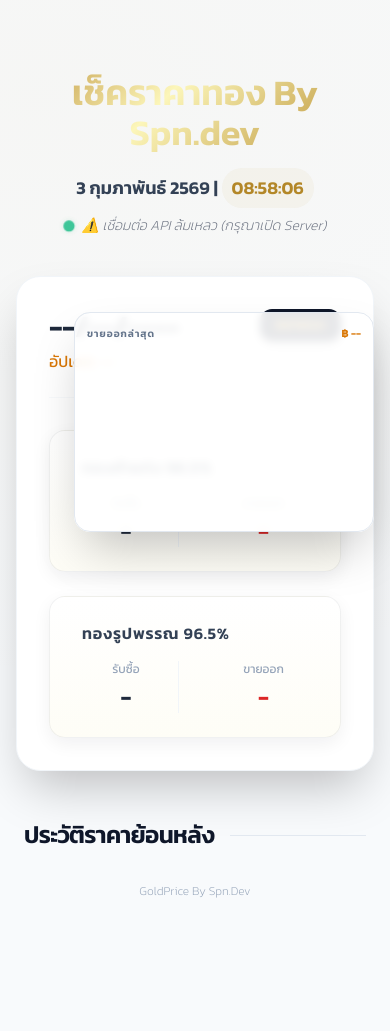
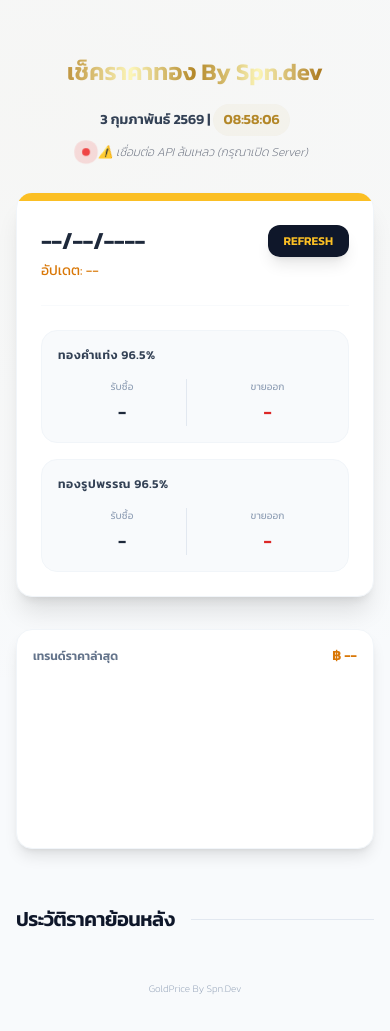
Before and after one commit to rewz0403/GoldPriceBySpn.Dev, a website: page index.html in a window 390 px wide. Before the commit the page ends 971 px from the top, so only its background shows below. Drawn offline with nearby package versions, Linux system fonts and the light colour scheme; no server answers.

```diff
--- a/index.html
+++ b/index.html
@@ -6,81 +6,120 @@
     <title>GoldPrice By Spn.Dev</title>
     <link rel="stylesheet" href="style.css">
     <script src="https://cdn.tailwindcss.com"></script>
+    <style>
+        /* เพิ่มสไตล์เล็กน้อยเพื่อช่วยเรื่อง Responsive */
+        .text-gold-gradient {
+            background: linear-gradient(to right, #bf953f, #fcf6ba, #b38728, #fbf5b7, #aa771c);
+            -webkit-background-clip: text;
+            -webkit-text-fill-color: transparent;
+        }
+        .dot-live {
+            height: 8px;
+            width: 8px;
+            background-color: #ef4444;
+            border-radius: 50%;
+            display: inline-block;
+            margin-right: 8px;
+            animation: pulse 1.5s infinite;
+        }
+        @keyframes pulse {
+            0% { transform: scale(0.95); box-shadow: 0 0 0 0 rgba(239, 68, 68, 0.7); }
+            70% { transform: scale(1); box-shadow: 0 0 0 10px rgba(239, 68, 68, 0); }
+            100% { transform: scale(0.95); box-shadow: 0 0 0 0 rgba(239, 68, 68, 0); }
+        }
+    </style>
 </head>
-<body class="bg-slate-50"   >
-    <div class="container mx-auto px-4 py-12 max-w-2xl">
-        <header class="text-center mb-10">
-            <h1 class="text-4xl font-bold text-gold-gradient mb-4">เช็คราคาทอง By Spn.dev</h1>
-            <div id="current-now" class="text-slate-700 font-semibold text-lg mb-2">
+<body class="bg-slate-50 antialiased">
+    <div class="container mx-auto px-4 py-8 md:py-12 max-w-2xl">
+        <header class="text-center mb-8 md:mb-10">
+            <h1 class="text-2xl md:text-4xl font-bold text-gold-gradient mb-4">เช็คราคาทอง By Spn.dev</h1>
+            <div id="current-now" class="text-slate-700 font-semibold text-sm md:text-lg mb-2">
                 <span id="current-date">--/--/----</span> | <span id="current-time">00:00:00</span>
             </div>
             <div class="flex justify-center items-center text-slate-500">
                 <span class="dot-live"></span>
-                <p id="update-status" class="text-sm italic font-light">กำลังเชื่อมต่อฐานข้อมูล...</p>
+                <p id="update-status" class="text-xs md:text-sm italic font-light">กำลังเชื่อมต่อฐานข้อมูล...</p>
             </div>
         </header>
 
-        <main class="bg-white rounded-3xl shadow-2xl overflow-hidden border border-slate-100">
-            <div class="card-accent"></div>
-            <div class="p-8">
-                <div class="flex justify-between items-start mb-8 border-b border-slate-50 pb-6">
+        <main class="bg-white rounded-2xl md:rounded-3xl shadow-xl md:shadow-2xl overflow-hidden border border-slate-100">
+            <div class="h-2 bg-amber-400"></div> <div class="p-6 md:p-8">
+                <div class="flex flex-wrap justify-between items-start mb-6 md:mb-8 border-b border-slate-50 pb-6 gap-4">
                     <div>
-                        <h2 id="display-date" class="text-3xl font-bold text-slate-800 tracking-tight">--/--/----</h2>
-                        <p id="display-time" class="text-amber-600 font-medium mt-1">อัปเดต: --</p>
+                        <h2 id="display-date" class="text-2xl md:text-3xl font-bold text-slate-800 tracking-tight">--/--/----</h2>
+                        <p id="display-time" class="text-amber-600 font-medium text-sm mt-1">อัปเดต: --</p>
                     </div>
-                    <button onclick="updateGoldPrice()" class="bg-slate-900 text-amber-400 px-4 py-2 rounded-xl text-xs font-bold shadow-lg hover:bg-slate-800 transition-all">
+                    <button onclick="updateGoldPrice()" class="bg-slate-900 text-amber-400 px-4 py-2 rounded-xl text-xs font-bold shadow-lg hover:bg-slate-800 transition-all active:scale-95">
                         REFRESH
                     </button>
                 </div>
 
-                <div class="grid gap-6">
-                    <div class="gold-card p-6 rounded-2xl">
+                <div class="grid gap-4 md:gap-6">
+                    <div class="bg-slate-50 p-4 md:p-6 rounded-2xl border border-slate-100">
                         <div class="flex items-center mb-4">
-                            <span class="text-2xl mr-2"></span>
-                            <h3 class="font-bold text-slate-700 uppercase tracking-wider">ทองคำแท่ง 96.5%</h3>
+                            <h3 class="font-bold text-slate-700 text-xs md:text-sm uppercase tracking-wider">ทองคำแท่ง 96.5%</h3>
                         </div>
-                        <div class="grid grid-cols-2 gap-8">
-                            <div class="text-center border-r border-slate-100">
-                                <p class="text-xs text-slate-400 font-medium mb-1 uppercase">รับซื้อ</p>
-                                <p id="bar-buy" class="text-2xl font-bold text-slate-800">-</p>
+                        <div class="grid grid-cols-2 gap-4 md:gap-8">
+                            <div class="text-center border-r border-slate-200">
+                                <p class="text-[10px] text-slate-400 font-medium mb-1 uppercase">รับซื้อ</p>
+                                <p id="bar-buy" class="text-lg md:text-2xl font-bold text-slate-800">-</p>
                             </div>
                             <div class="text-center">
-                                <p class="text-xs text-slate-400 font-medium mb-1 uppercase">ขายออก</p>
-                                <p id="bar-sell" class="text-2xl font-bold text-red-600">-</p>
+                                <p class="text-[10px] text-slate-400 font-medium mb-1 uppercase">ขายออก</p>
+                                <p id="bar-sell" class="text-lg md:text-2xl font-bold text-red-600">-</p>
                             </div>
                         </div>
                     </div>
 
-                    <div class="gold-card p-6 rounded-2xl">
+                    <div class="bg-slate-50 p-4 md:p-6 rounded-2xl border border-slate-100">
                         <div class="flex items-center mb-4">
-                            <span class="text-2xl mr-2"></span>
-                            <h3 class="font-bold text-slate-700 uppercase tracking-wider">ทองรูปพรรณ 96.5%</h3>
+                            <h3 class="font-bold text-slate-700 text-xs md:text-sm uppercase tracking-wider">ทองรูปพรรณ 96.5%</h3>
                         </div>
-                        <div class="grid grid-cols-2 gap-8">
-                            <div class="text-center border-r border-slate-100">
-                                <p class="text-xs text-slate-400 font-medium mb-1 uppercase">รับซื้อ</p>
-                                <p id="gold-buy" class="text-2xl font-bold text-slate-800">-</p>
+                        <div class="grid grid-cols-2 gap-4 md:gap-8">
+                            <div class="text-center border-r border-slate-200">
+                                <p class="text-[10px] text-slate-400 font-medium mb-1 uppercase">รับซื้อ</p>
+                                <p id="gold-buy" class="text-lg md:text-2xl font-bold text-slate-800">-</p>
                             </div>
                             <div class="text-center">
-                                <p class="text-xs text-slate-400 font-medium mb-1 uppercase">ขายออก</p>
-                                <p id="gold-sell" class="text-2xl font-bold text-red-600">-</p>
+                                <p class="text-[10px] text-slate-400 font-medium mb-1 uppercase">ขายออก</p>
+                                <p id="gold-sell" class="text-lg md:text-2xl font-bold text-red-600">-</p>
                             </div>
                         </div>
                     </div>
                 </div>
             </div>
+        </main>
 
-        </main>
-        <section class="mt-12 max-w-2xl mx-auto px-2">
-    <div class="flex items-center gap-4 mb-8">
-        <h2 class="text-2xl font-black text-slate-900 tracking-tight">ประวัติราคาย้อนหลัง</h2>
+        <div class="grid grid-cols-1 gap-6 mt-8 md:hidden">
+            <div class="bg-white p-4 rounded-2xl shadow-lg border border-slate-100">
+                <div class="flex justify-between items-center mb-4">
+                    <h4 class="text-xs font-bold text-slate-500 uppercase">เทรนด์ราคาล่าสุด</h4>
+                    <span id="chart-price-now-mobile" class="text-sm font-bold text-amber-600">฿ --</span>
+                </div>
+                <canvas id="goldChartMobile"></canvas>
+            </div>
+            <div id="daily-summary-container-mobile" class="space-y-4">
+                </div>
+        </div>
+
+        <section class="mt-8 md:mt-12">
+            <div class="flex items-center gap-4 mb-6 md:mb-8">
+                <h2 class="text-xl md:text-2xl font-black text-slate-900 tracking-tight">ประวัติราคาย้อนหลัง</h2>
                 <div class="flex-grow h-px bg-slate-200"></div>
             </div>
-
-    <div id="history-container">
+            <div id="history-container" class="space-y-4">
                 </div>
         </section>
-<div id="graph-container" class="fixed right-4 top-1/2 -translate-y-1/2 z-40 w-[300px] h-[220px] bg-white/90 backdrop-blur-sm border border-slate-200 shadow-2xl rounded-2xl p-3 overflow-hidden">
+
+        <footer class="text-center text-slate-400 text-[10px] mt-12 pb-8 font-light">
+            GoldPrice By Spn.Dev
+        </footer>
+    </div>
+
+    <div id="daily-summary-container" class="fixed left-4 top-1/2 -translate-y-1/2 z-40 w-64 hidden lg:block">
+        </div>
+
+    <div id="graph-container" class="fixed right-4 top-1/2 -translate-y-1/2 z-40 w-[300px] h-[220px] bg-white/90 backdrop-blur-sm border border-slate-200 shadow-2xl rounded-2xl p-3 overflow-hidden hidden lg:block">
         <div class="flex items-center justify-between mb-2">
             <h4 class="text-[10px] font-black text-slate-500 uppercase tracking-widest">ขายออกล่าสุด</h4>
             <span id="chart-price-now" class="text-[11px] font-bold text-amber-600">฿ --</span>
@@ -90,16 +129,7 @@
         </div>
     </div>
 
-<div id="daily-summary-container" class="fixed left-4 top-1/2 -translate-y-1/2 z-40 w-64 hidden md:block">
-    </div>
-
-
-        <p class="text-center text-slate-400 text-xs mt-8 font-light">
-            GoldPrice By Spn.Dev
-        </p>
-    </div>
     <script src="https://cdn.jsdelivr.net/npm/chart.js"></script>
-
     <script src="https://www.gstatic.com/firebasejs/10.8.0/firebase-app-compat.js"></script>
     <script src="https://www.gstatic.com/firebasejs/10.8.0/firebase-database-compat.js"></script>
     <script src="script.js"></script>
--- a/script.js
+++ b/script.js
@@ -227,8 +227,22 @@
 }
 // 3. อัปเดตกราฟ
 let goldChart = null;
+function updateChartLogic(data) {
+    // วาดกราฟเวอร์ชัน Desktop
+    const canvasDesktop = document.getElementById('goldChart');
+    if (canvasDesktop) {
+        renderMyChart(canvasDesktop, data);
+    }
 
-function updateChartLogic(data) {
+    // วาดกราฟเวอร์ชัน Mobile
+    const canvasMobile = document.getElementById('goldChartMobile');
+    if (canvasMobile) {
+        renderMyChart(canvasMobile, data);
+    }
+}
+
+
+function renderMyChart(data) {
     const canvas = document.getElementById('goldChart');
     if (!canvas || !data) return;
 
```
Lines whose indentation alone changed are shown as unchanged.
